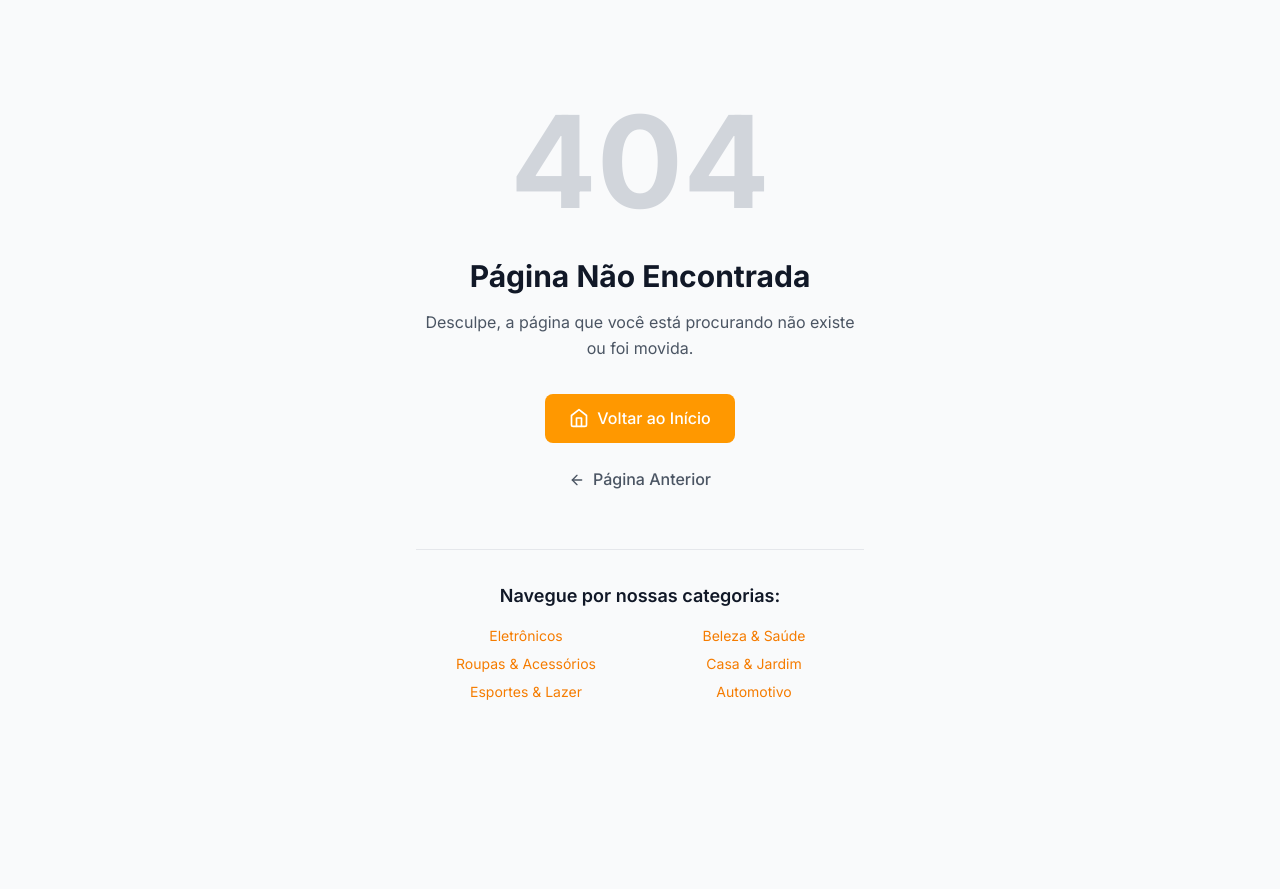
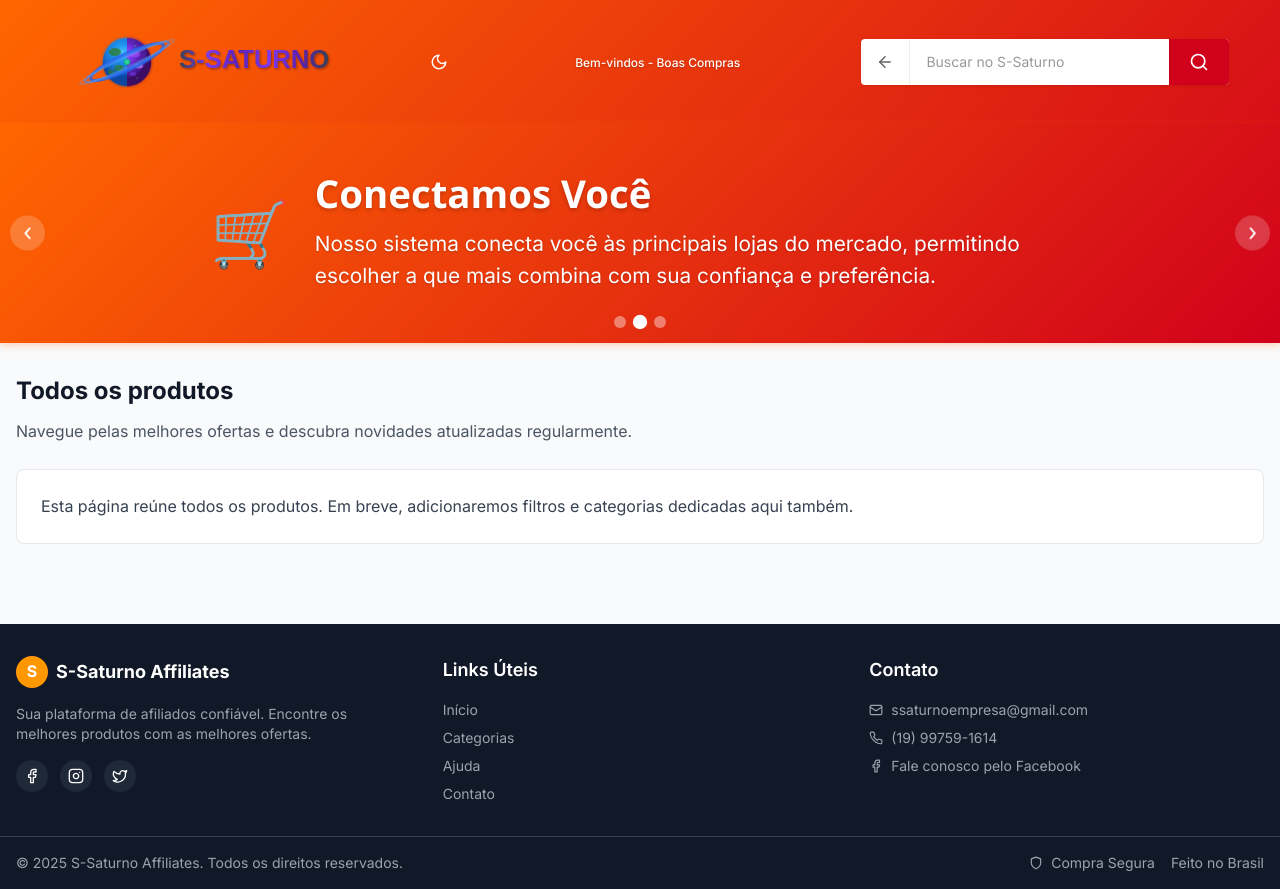
Before and after one commit to henriquesilva22/s-sat, a React (Vite) app in the folder s-saturno-affiliates/frontend/: page /produtos in a window 1280 px wide. Before the commit the page ends 800 px from the top, so only its background shows below. Built offline with nearby package versions, Linux system fonts and the light colour scheme; no server answers.

Commit message:
atulização para site map

```diff
--- a/s-saturno-affiliates/frontend/src/components/SEO.jsx
+++ b/s-saturno-affiliates/frontend/src/components/SEO.jsx
@@ -11,7 +11,8 @@ const SEO = ({
   image = "https://s-saturno.vercel.app/og-image.jpg",
   url = "https://s-saturno.vercel.app/",
   type = "website",
-  robots = "index, follow"
+  robots = "index, follow",
+  jsonLd = null // Aceita objeto ou array de objetos JSON-LD
 }) => {
   useEffect(() => {
     // Atualizar title
@@ -64,7 +65,23 @@ const SEO = ({
       document.head.appendChild(canonical);
     }
 
-  }, [title, description, keywords, image, url, type, robots]);
+    // JSON-LD Structured Data (opcional)
+    // Remove anterior, se existir
+    const priorJsonLd = document.getElementById('seo-jsonld');
+    if (priorJsonLd) {
+      priorJsonLd.remove();
+    }
+
+    if (jsonLd) {
+      const script = document.createElement('script');
+      script.type = 'application/ld+json';
+      script.id = 'seo-jsonld';
+      const data = Array.isArray(jsonLd) ? jsonLd : [jsonLd];
+      script.text = JSON.stringify(data);
+      document.head.appendChild(script);
+    }
+
+  }, [title, description, keywords, image, url, type, robots, jsonLd]);
 
   return null; // Este componente não renderiza nada
 };
--- a/s-saturno-affiliates/frontend/src/main.jsx
+++ b/s-saturno-affiliates/frontend/src/main.jsx
@@ -8,6 +8,8 @@ import './index.css';
 import Home from './pages/Home';
 import HomePageNew from './pages/HomePageNew';
 import HomePageML from './pages/HomePageML';
+import ProductsPage from './pages/ProductsPage';
+import ContactPage from './pages/ContactPage';
 import FavoritesPage from './pages/FavoritesPage';
 import AdminLogin from './pages/AdminLogin';
 import AdminLoginSimple from './pages/AdminLoginSimple';
@@ -48,6 +50,10 @@ function App() {
 
             {/* Versão antiga */}
             <Route path="/old" element={<Home />} />
+
+            {/* Páginas principais adicionais */}
+            <Route path="/produtos" element={<ProductsPage />} />
+            <Route path="/contato" element={<ContactPage />} />
 
             {/* Versão intermediária */}
             <Route path="/new" element={<HomePageNew />} />
--- /dev/null
+++ b/s-saturno-affiliates/frontend/src/pages/ContactPage.jsx
@@ -0,0 +1,29 @@
+import React from 'react';
+import HeaderML from '../components/HeaderML';
+import FooterML from '../components/FooterML';
+import SEO from '../components/SEO';
+
+const ContactPage = () => {
+  return (
+    <div className="min-h-screen bg-gray-50 flex flex-col">
+      <SEO
+        title="Contato - S-Saturno Affiliates"
+        description="Fale com o S-Saturno Affiliates. Suporte, parcerias e dúvidas gerais."
+        url="https://s-saturno.vercel.app/contato"
+        type="website"
+      />
+      <HeaderML />
+      <main className="container mx-auto px-4 py-8">
+        <h1 className="text-2xl font-bold text-gray-900 mb-3">Contato</h1>
+        <p className="text-gray-600 mb-6">Entre em contato para suporte, parcerias e mais.</p>
+        <div className="bg-white border border-gray-200 rounded-lg p-6 space-y-4">
+          <p className="text-gray-700">Email: contato@s-saturno.com</p>
+          <p className="text-gray-700">Tempo de resposta: 1-2 dias úteis</p>
+        </div>
+      </main>
+      <FooterML />
+    </div>
+  );
+};
+
+export default ContactPage;
--- a/s-saturno-affiliates/frontend/src/pages/HomePageML.jsx
+++ b/s-saturno-affiliates/frontend/src/pages/HomePageML.jsx
@@ -293,6 +293,26 @@ const HomePageML = () => {
         keywords="marketplace, afiliados, ofertas, produtos, eletrônicos, beleza, moda, casa, jardim, esportes, automotivo, compras online, frete grátis"
         url="https://s-saturno.vercel.app/"
         type="website"
+        jsonLd={[
+          {
+            "@context": "https://schema.org",
+            "@type": "Organization",
+            "name": "S-Saturno Affiliates",
+            "url": "https://s-saturno.vercel.app/",
+            "logo": "https://s-saturno.vercel.app/logo-s-saturno.svg"
+          },
+          {
+            "@context": "https://schema.org",
+            "@type": "WebSite",
+            "name": "S-Saturno Affiliates",
+            "url": "https://s-saturno.vercel.app/",
+            "potentialAction": {
+              "@type": "SearchAction",
+              "target": "https://s-saturno.vercel.app/?q={search_term_string}",
+              "query-input": "required name=search_term_string"
+            }
+          }
+        ]}
       />
 
       <HeaderML onSearch={handleSearch} searchQuery={searchQuery} onCategoryFilter={handleCategorySearch} />
--- /dev/null
+++ b/s-saturno-affiliates/frontend/src/pages/ProductsPage.jsx
@@ -0,0 +1,28 @@
+import React from 'react';
+import HeaderML from '../components/HeaderML';
+import FooterML from '../components/FooterML';
+import SEO from '../components/SEO';
+
+const ProductsPage = () => {
+  return (
+    <div className="min-h-screen bg-gray-50 flex flex-col">
+      <SEO
+        title="Produtos - S-Saturno Affiliates"
+        description="Explore todos os produtos do S-Saturno Affiliates: eletrônicos, beleza, moda, casa e muito mais, com ofertas e frete grátis."
+        url="https://s-saturno.vercel.app/produtos"
+        type="website"
+      />
+      <HeaderML />
+      <main className="container mx-auto px-4 py-8">
+        <h1 className="text-2xl font-bold text-gray-900 mb-3">Todos os produtos</h1>
+        <p className="text-gray-600 mb-6">Navegue pelas melhores ofertas e descubra novidades atualizadas regularmente.</p>
+        <div className="bg-white border border-gray-200 rounded-lg p-6">
+          <p className="text-gray-700">Esta página reúne todos os produtos. Em breve, adicionaremos filtros e categorias dedicadas aqui também.</p>
+        </div>
+      </main>
+      <FooterML />
+    </div>
+  );
+};
+
+export default ProductsPage;
```
